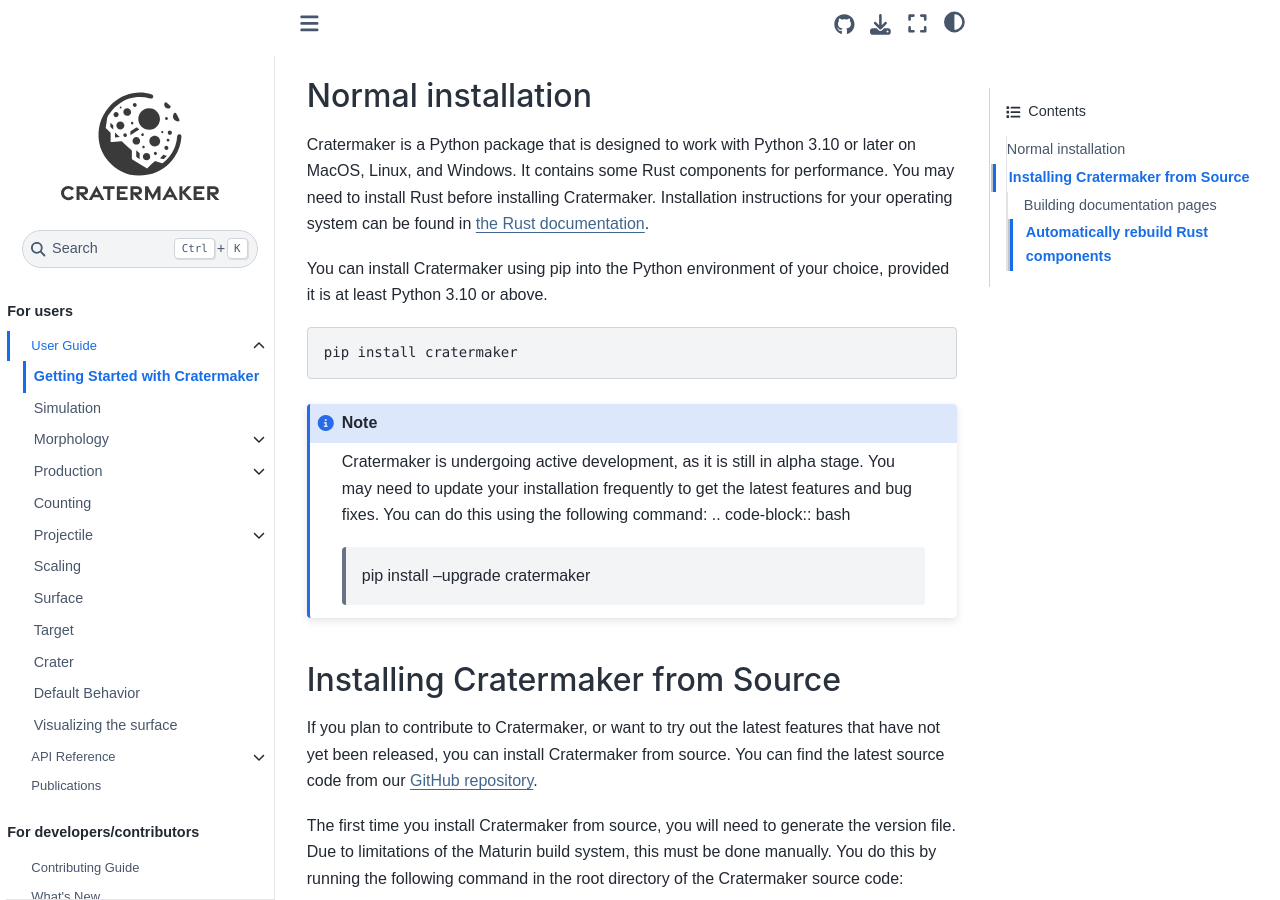
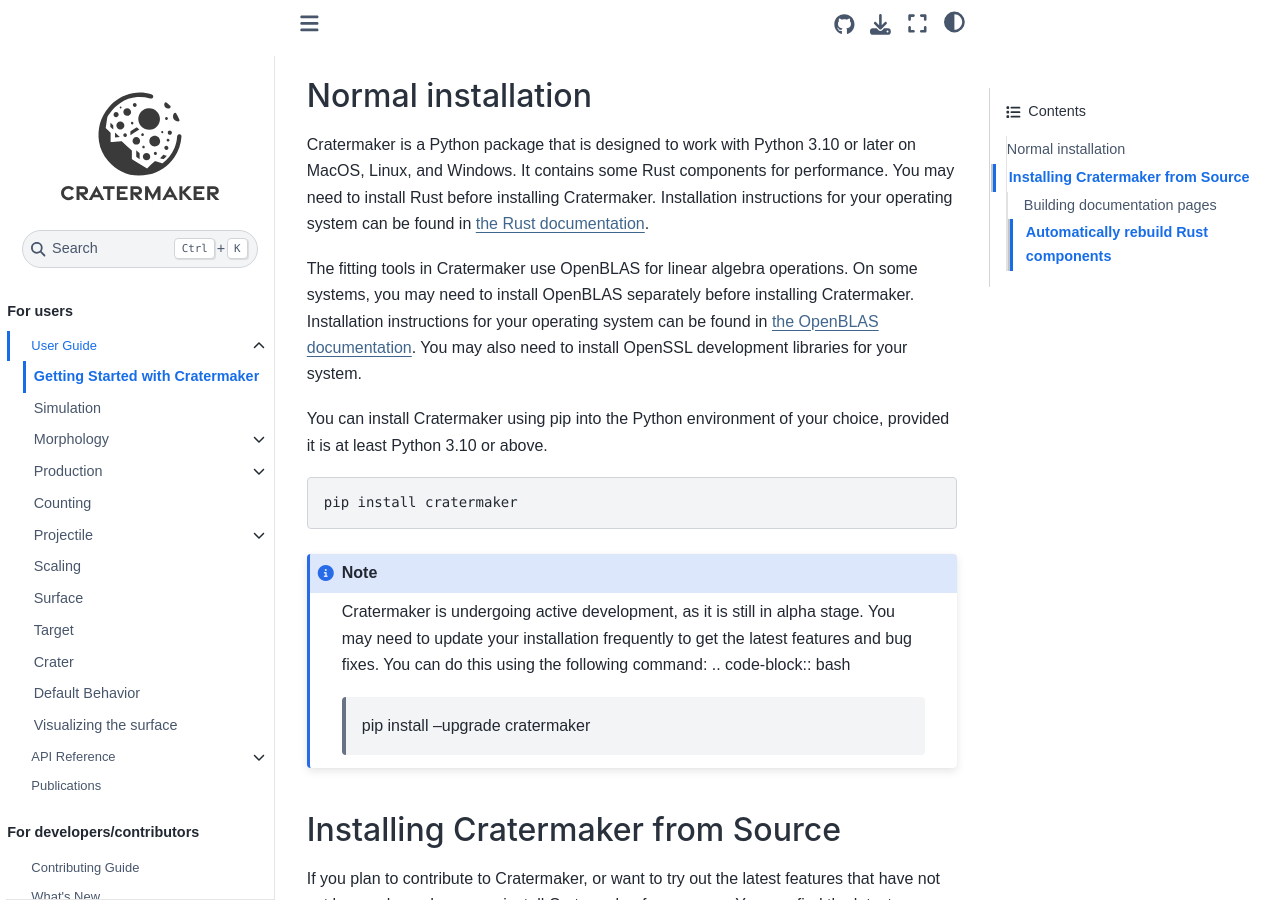
Before and after one commit to MintonGroup/cratermaker, a Sphinx documentation site: the page built from docs/user-guide/installation.rst, in a window 1280 px wide and 900 px high, scrolled down 308 px. Built offline with Sphinx 7.4.7 and the Sphinx Book theme 1.1.4, drawn with Linux system fonts in a browser that asks for light colours; pages that are not in the unit, such as notebooks, are missing from menus; the version number could not be read and is left out.

Commit message:
Updated install instructions and changed how openblas is installed on the linux runner

```diff
--- a/docs/user-guide/installation.rst
+++ b/docs/user-guide/installation.rst
@@ -12,6 +12,8 @@ Normal installation
 ===================
 
 Cratermaker is a Python package that is designed to work with Python 3.10 or later on MacOS, Linux, and Windows. It contains some Rust components for performance. You may need to install Rust before installing Cratermaker. Installation instructions for your operating system can be found in `the Rust documentation <https://www.rust-lang.org/tools/install>`__.
+
+The fitting tools in Cratermaker use OpenBLAS for linear algebra operations. On some systems, you may need to install OpenBLAS separately before installing Cratermaker. Installation instructions for your operating system can be found in `the OpenBLAS documentation <http://www.openmathlib.org/OpenBLAS/docs/install/>`__.  You may also need to install OpenSSL development libraries for your system.
 
 You can install Cratermaker using pip into the Python environment of your choice, provided it is at least Python 3.10 or above.
 
```
Also changed, not shown: 2 other files.
